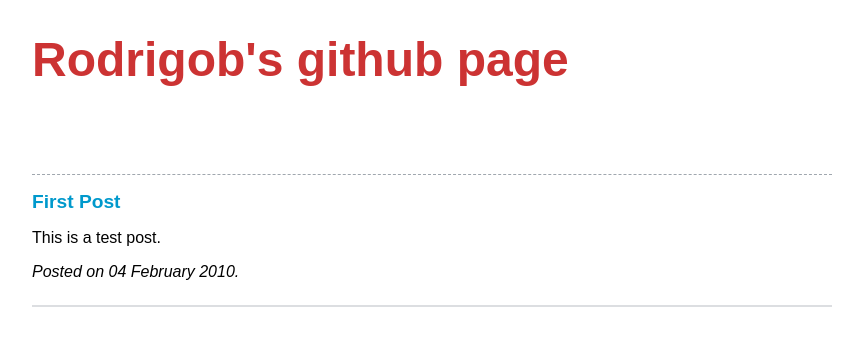
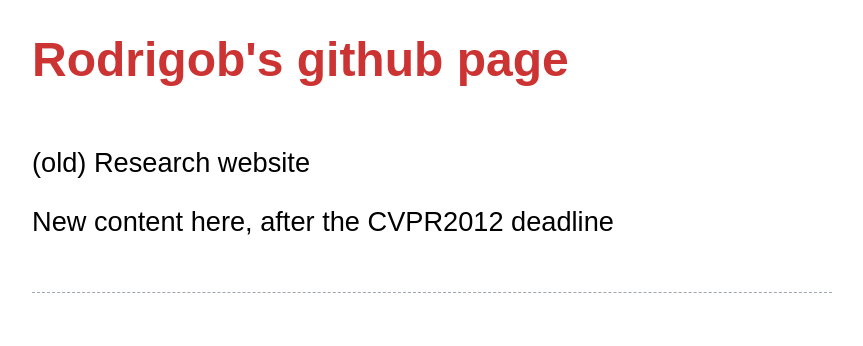
Before and after one commit to rodrigob/rodrigob.github.com, a Jekyll site: the page built from index.html, in a window 1280 px wide. Shown: the top 346 px of the page, without its empty margins (208-1071 px from the left). Built offline with Jekyll 4.4.1, drawn with Linux system fonts in a browser that asks for light colours.

Commit message:
Update index.html

```diff
--- a/index.html
+++ b/index.html
@@ -3,11 +3,15 @@ layout: default
 title: Rodrigob's github page
 ---
 
+
 <div id="content_links">
+<a href"https://sites.google.com/site/rodrigobenenson2/research">(old) Research website</a>
+<p> New content here, after the CVPR2012 deadline</p>
 <!-- <p><a href="research_notes/research_notes.html">Research notes on vision for mobile robots</a></p> -->
 <!-- <p><a href="people_in_stuff/people_in_stuff.html">People in stuff</a></p> -->
 </div>
 
+<!--
 <div id="posts_links">
 {% for post in site.posts limit:5 %}
   <h2><a href="{{ post.url }}">{{ post.title }}</a></h2>
@@ -15,3 +19,4 @@ title: Rodrigob's github page
   <em>Posted on {{ post.date | date_to_long_string }}.</em>
 {% endfor %}
 </div>
+-->
```
